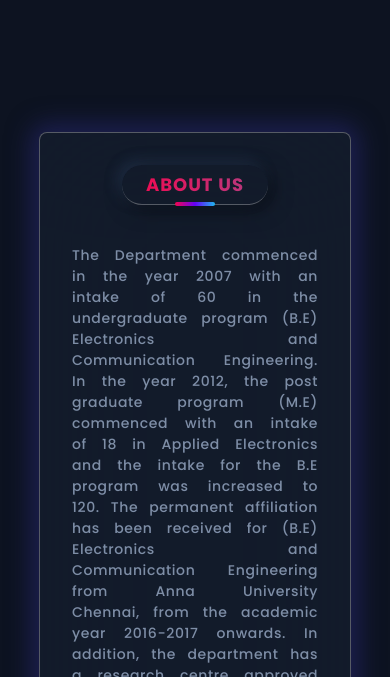
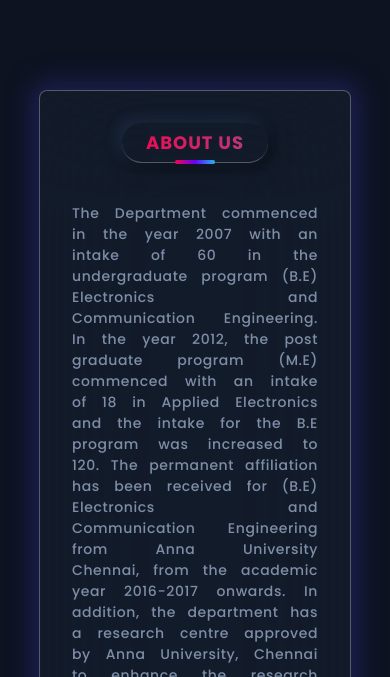
Before and after one commit to codewithmurali/decra, a React (Vite) app: page / in a window 390 px wide. Shown: the part 867-1544 px from the top of the page. Built offline with nearby package versions, Linux system fonts and the light colour scheme.

Commit message:
making changes for responsiveness

```diff
--- a/src/Pages/About/About.module.css
+++ b/src/Pages/About/About.module.css
@@ -31,7 +31,7 @@
 
 @media only screen and (min-width: 300px) and (max-width: 550px) {
   .about {
-    min-height: 160vh;
+    min-height: 150vh;
     padding-block: 3rem;
   }
   .card {
```
